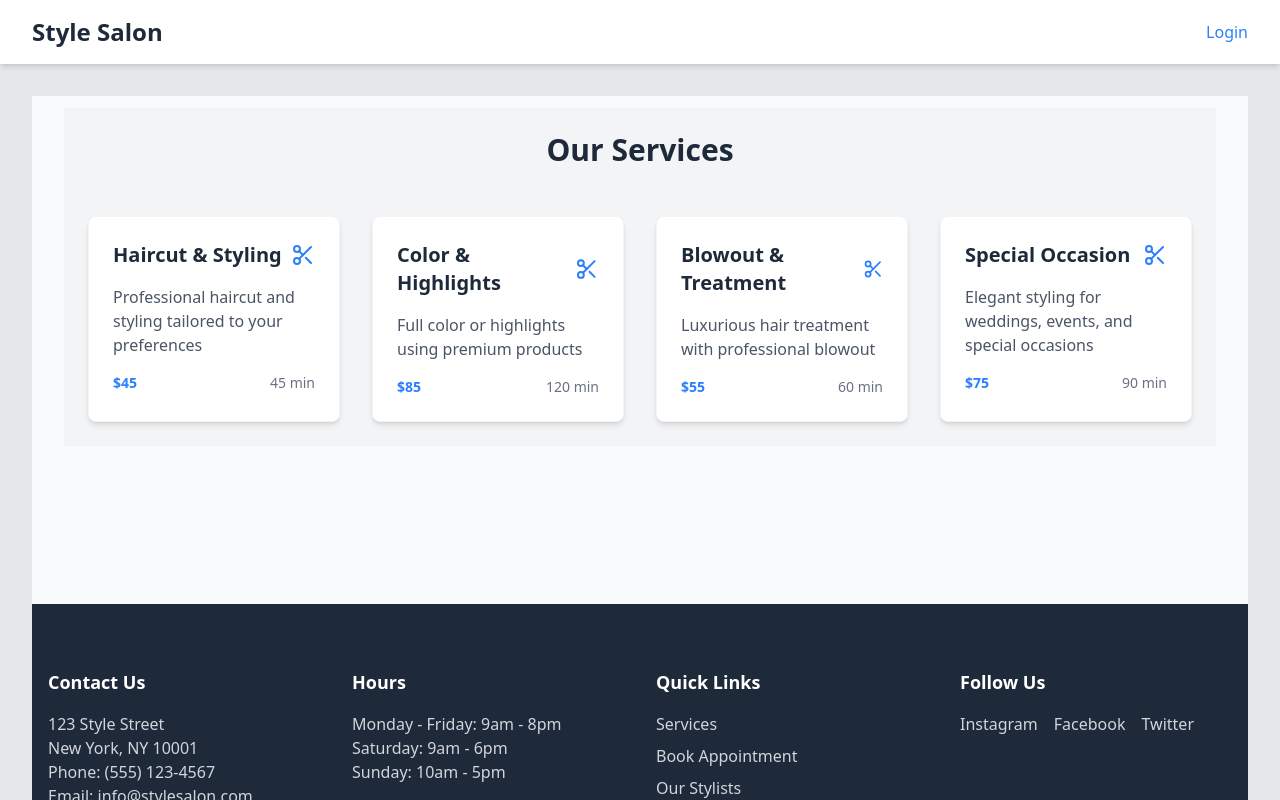
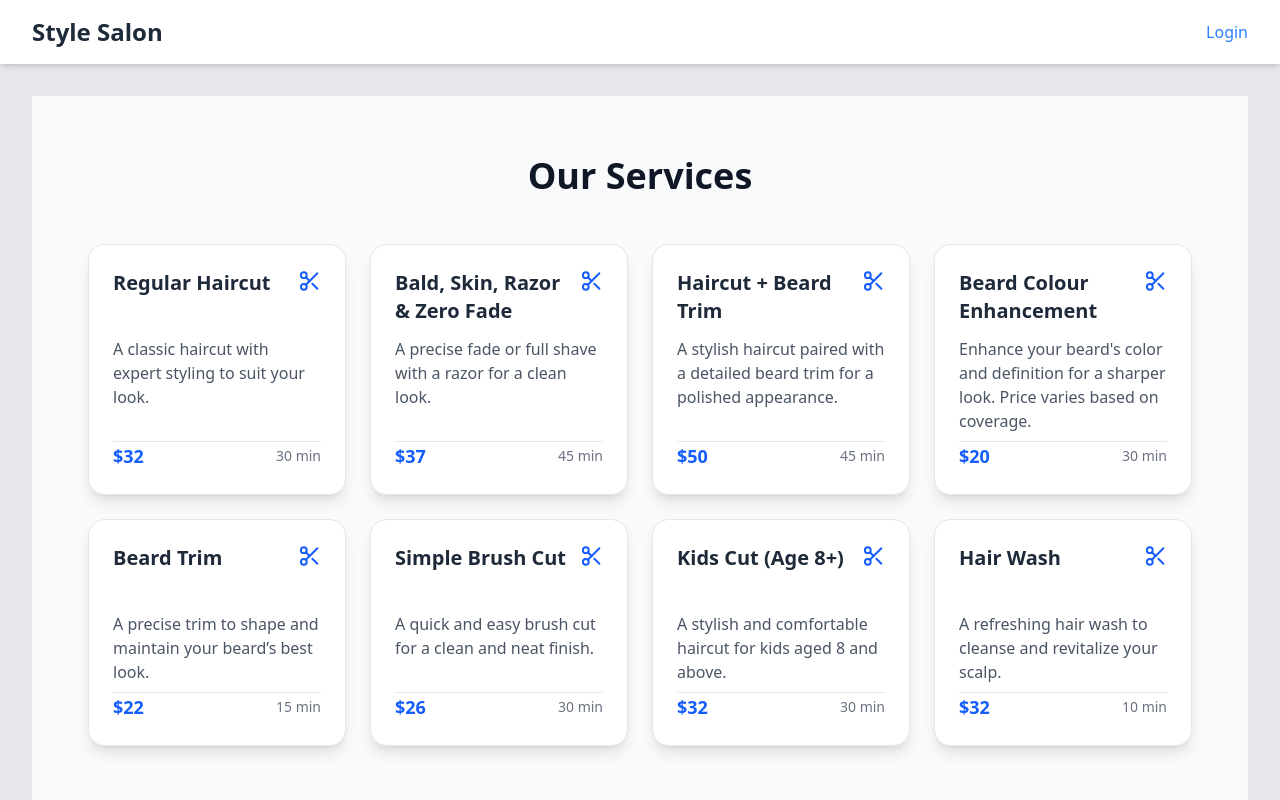
Before and after one commit to avikaldarolia/booking-system, a React (Vite) app in the folder frontend/: page /book in a window 1280 px wide. Both pictures are taken after a click on the button "Book Now". Shown: the top 800 px of the page. Built offline with nearby package versions, Linux system fonts and the light colour scheme; no server answers.

Commit message:
Service list updated.

```diff
--- a/frontend/src/data/Services.ts
+++ b/frontend/src/data/Services.ts
@@ -2,28 +2,60 @@ import { Service } from "../types";
 
 const Services: Service[] = [
 	{
-		name: "Haircut & Styling",
-		price: 45,
-		duration: "45 min",
-		description: "Professional haircut and styling tailored to your preferences",
+		id: 1,
+		name: "Regular Haircut",
+		price: 32,
+		duration: "30 min",
+		description: "A classic haircut with expert styling to suit your look.",
 	},
 	{
-		name: "Color & Highlights",
-		price: 85,
-		duration: "120 min",
-		description: "Full color or highlights using premium products",
+		id: 2,
+		name: "Bald, Skin, Razor & Zero Fade",
+		price: 37,
+		duration: "45 min",
+		description: "A precise fade or full shave with a razor for a clean look.",
 	},
 	{
-		name: "Blowout & Treatment",
-		price: 55,
-		duration: "60 min",
-		description: "Luxurious hair treatment with professional blowout",
+		id: 3,
+		name: "Haircut + Beard Trim",
+		price: 50,
+		duration: "45 min",
+		description: "A stylish haircut paired with a detailed beard trim for a polished appearance.",
 	},
 	{
-		name: "Special Occasion",
-		price: 75,
-		duration: "90 min",
-		description: "Elegant styling for weddings, events, and special occasions",
+		id: 4,
+		name: "Beard Colour Enhancement",
+		price: 20,
+		duration: "30 min",
+		description: "Enhance your beard's color and definition for a sharper look. Price varies based on coverage.",
+	},
+	{
+		id: 5,
+		name: "Beard Trim",
+		price: 22,
+		duration: "15 min",
+		description: "A precise trim to shape and maintain your beard’s best look.",
+	},
+	{
+		id: 6,
+		name: "Simple Brush Cut",
+		price: 26,
+		duration: "30 min",
+		description: "A quick and easy brush cut for a clean and neat finish.",
+	},
+	{
+		id: 7,
+		name: "Kids Cut (Age 8+)",
+		price: 32,
+		duration: "30 min",
+		description: "A stylish and comfortable haircut for kids aged 8 and above.",
+	},
+	{
+		id: 8,
+		name: "Hair Wash",
+		price: 32,
+		duration: "10 min",
+		description: "A refreshing hair wash to cleanse and revitalize your scalp.",
 	},
 ];
 
--- a/frontend/src/pages/customer/booking/EmployeeList.tsx
+++ b/frontend/src/pages/customer/booking/EmployeeList.tsx
@@ -19,11 +19,12 @@ const EmployeeList: React.FC<EmployeeListProps> = ({ employees, selectedService,
 					className="mr-4 text-blue-600 hover:text-blue-700 bg-white shadow-md p-2 rounded-full transition-all duration-300 hover:scale-110">
 					<ChevronLeft className="h-6 w-6" />
 				</button>
-				<h2 className="text-4xl font-bold text-gray-900">Choose Your Stylist for {selectedService}</h2>
+				<h2 className="text-4xl font-bold text-gray-900">Choose Your Stylist</h2>
 			</div>
 
+			<p className="font-semibold text-2xl">Cut Requested: {selectedService}</p>
 			{/* Employee Cards */}
-			<div className="grid sm:grid-cols-2 lg:grid-cols-3 gap-8 animate-fade-in">
+			<div className="grid sm:grid-cols-2 lg:grid-cols-3 gap-8 animate-fade-in p-3">
 				{employees?.map((employee) => (
 					<div
 						key={employee.id}
@@ -53,7 +54,6 @@ const EmployeeList: React.FC<EmployeeListProps> = ({ employees, selectedService,
 									<span className="ml-1 text-gray-700 text-sm font-medium">{employee.rating}</span>
 								</div>
 							</div>
-							<p className="text-blue-600 font-semibold text-lg mt-4">${employee.hourlyRate}/hr</p>
 						</div>
 					</div>
 				))}
--- a/frontend/src/pages/customer/booking/ServiceList.tsx
+++ b/frontend/src/pages/customer/booking/ServiceList.tsx
@@ -9,21 +9,23 @@ interface ServicesListProps {
 
 const ServicesList: React.FC<ServicesListProps> = ({ services, onSelectService }) => {
 	return (
-		<div className="bg-gray-100 p-6 transition-all duration-300">
-			<h2 className="text-3xl font-bold text-center mb-12 text-gray-800">Our Services</h2>
-			<div className="grid md:grid-cols-2 lg:grid-cols-4 gap-8">
-				{services.map((service, index) => (
+		<div className="bg-gray-50 py-12 px-6">
+			<h2 className="text-4xl font-bold text-center text-gray-900 mb-12">Our Services</h2>
+			<div className="grid sm:grid-cols-2 lg:grid-cols-3 xl:grid-cols-4 gap-6">
+				{services.map((service) => (
 					<div
-						key={index}
-						className="bg-white rounded-lg shadow-md p-6 hover:shadow-xl transition-shadow duration-200 cursor-pointer border border-gray-100"
+						key={service.id}
+						className="bg-white rounded-2xl shadow-lg p-6 hover:shadow-2xl transition-transform transform hover:-translate-y-1 cursor-pointer border border-gray-200 flex flex-col"
 						onClick={() => onSelectService(service)}>
-						<div className="flex items-center justify-between mb-4">
-							<h3 className="text-xl font-semibold text-gray-800">{service.name}</h3>
-							<Scissors className="h-6 w-6 text-blue-500" />
+						<div className="flex min-h-[60px]">
+							<h3 className="text-xl w-11/12 inline-block font-semibold text-gray-800">{service.name}</h3>
+							<Scissors className="h-6 w-6 text-blue-600" />
 						</div>
-						<p className="text-gray-600 text-base mb-4">{service.description}</p>
-						<div className="flex items-center justify-between text-sm">
-							<span className="text-blue-500 font-semibold">${service.price}</span>
+
+						<p className="text-gray-600 text-base flex-grow my-2 overflow-hidden">{service.description}</p>
+
+						<div className="mt-auto flex items-center h-fit justify-between text-sm font-medium border-t border-gray-200">
+							<span className="text-blue-600 text-lg font-bold">${service.price}</span>
 							<span className="text-gray-500">{service.duration}</span>
 						</div>
 					</div>
--- a/frontend/src/types/index.ts
+++ b/frontend/src/types/index.ts
@@ -43,6 +43,7 @@ export interface Reservation {
 }
 
 export interface Service {
+	id: number;
 	name: string;
 	price: number;
 	duration: string;
```
